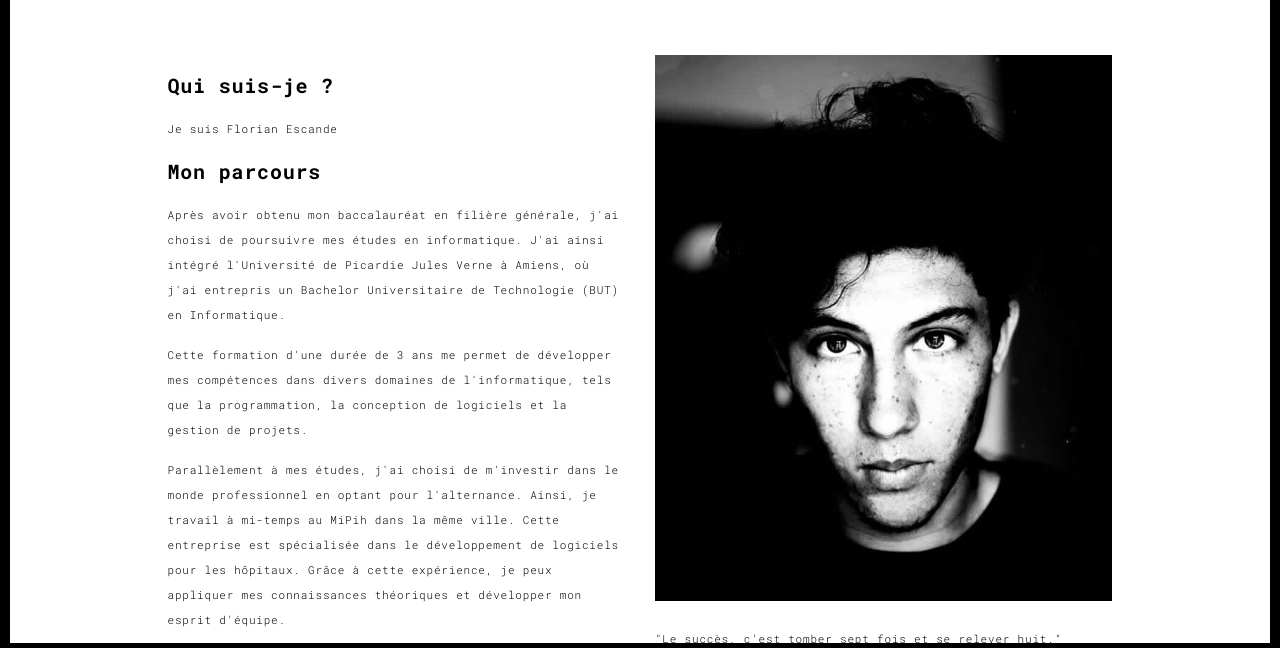
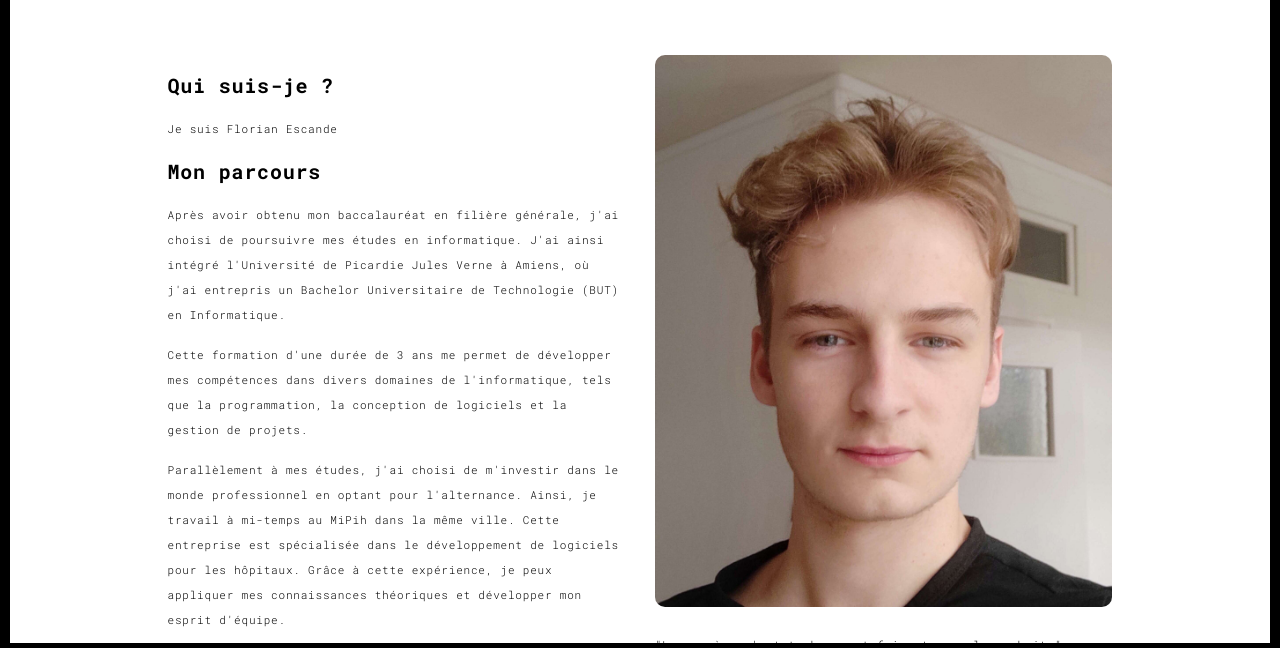
Before and after one commit to ChatColab/Portfolio, a plain HTML site: page about.html in a window 1280 px wide. Shown: the part 147-795 px from the top of the page. Drawn offline with Linux system fonts and the light colour scheme.

Commit message:
photodemoi

```diff
--- a/about.html
+++ b/about.html
@@ -104,7 +104,7 @@
                                     venenatis. Morbi accumsan iaculis blandit. Cras ultrices hendrerit nisl.</p>
                             </div>
                             <div class="col-xs-12 col-md-6">
-                                <img src="./assets/images/profil.jpg" class="img-responsive" alt="">
+                                <img style="border-radius: 10px;" src="./assets/images/photo-de-moi.jpg" class="img-responsive" alt="">
                                 <br>
                                 <p>"Le succès, c'est tomber sept fois et se relever huit."<br>- Proverbe japonnais</p>
                             </div>
```
Also changed, not shown: assets/images/photo-de-moi.jpg (added).
